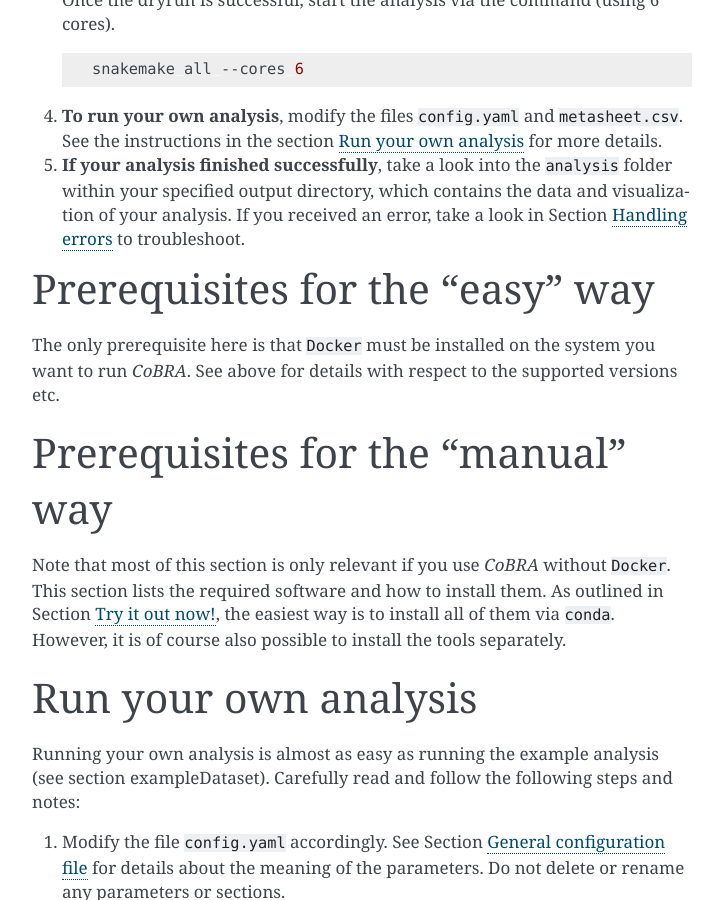
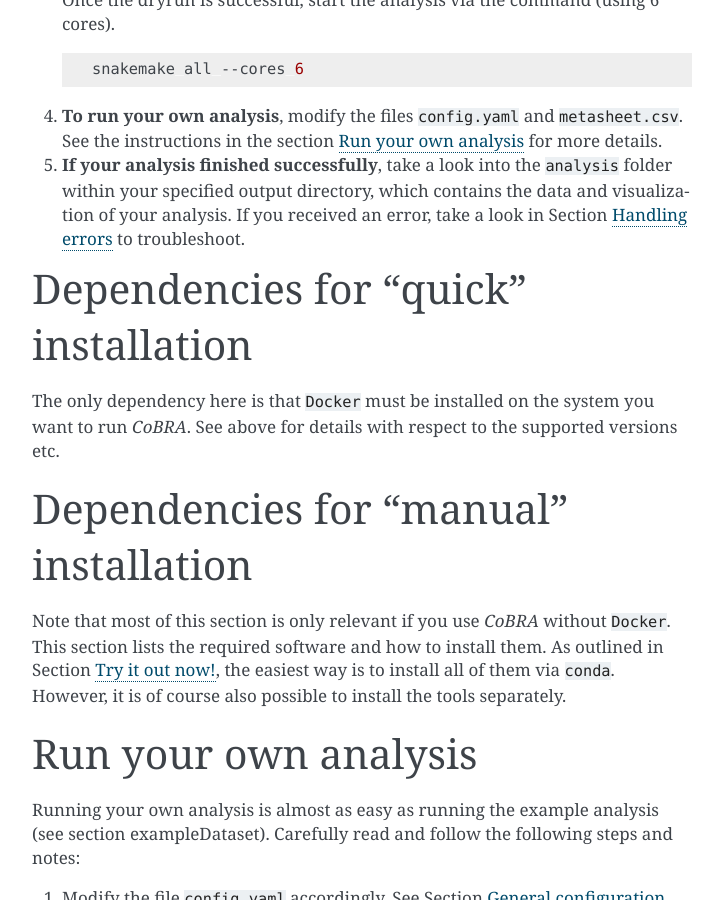
Before and after one commit to qiuxintao101/cobra, a Sphinx documentation site: the page built from docs/install.rst, in a window 1280 px wide and 900 px high, scrolled down 2151 px. Shown: the whole window, without its empty margins (388-1111 px from the left). Built offline with Sphinx 7.4.7, drawn with Linux system fonts in a browser that asks for light colours; some of the changed text lies outside the part shown.

Commit message:
Update install.rst

```diff
--- a/docs/install.rst
+++ b/docs/install.rst
@@ -91,13 +91,13 @@ Principally, there are two ways of installing *CoBRA* and the proper tools:
 
 .. _docs-prerequisites:
 
-Prerequisites for the "easy" way
+Dependencies for "quick" installation
 ==================================
 
-The only prerequisite here is that ``Docker`` must be installed on the system you want to run *CoBRA*. See above for details with respect to the supported versions etc.
+The only dependency here is that ``Docker`` must be installed on the system you want to run *CoBRA*. See above for details with respect to the supported versions etc.
 
 
-Prerequisites for the "manual" way
+Dependencies for "manual" installation
 =====================================
 
 Note that most of this section is only relevant if you use *CoBRA* without ``Docker``. This section lists the required software and how to install them. As outlined in Section :ref:`docs-quickstart`, the easiest way is to install all of them via ``conda``. However, it is of course also possible to install the tools separately.
```
